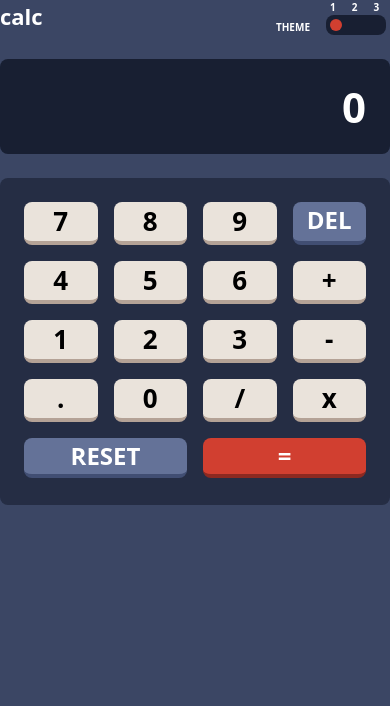
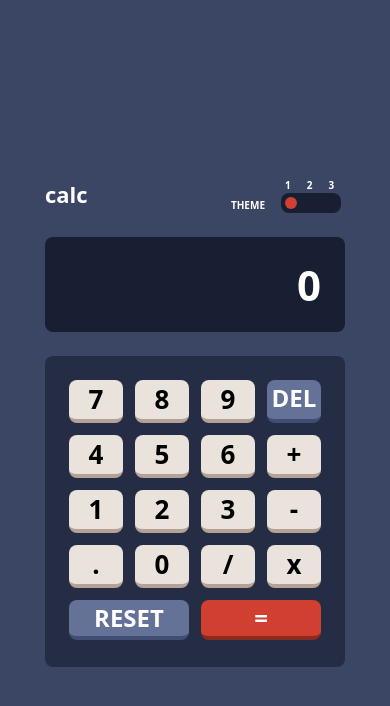
Before and after one commit to As-Tomas/Calculator-App, a React (Vite) app in the folder Calc-APP/: page / in a window 390 px wide. Shown: the top 706 px of the page. Built offline with nearby package versions, Linux system fonts and the light colour scheme.

Commit message:
fix aligment for smaller than 640px screens

```diff
--- a/Calc-APP/src/App.jsx
+++ b/Calc-APP/src/App.jsx
@@ -30,8 +30,8 @@ function App() {
     <>
     <div className={`${theme}`}>
 
-      <div className="bg-skin-main-background   w-screen h-screen  ">
-        <div className=" mx-auto font-League Spartan font-bold  sm:w-[375px] md:w-[490px]">
+      <div className="bg-skin-main-background   w-screen h-screen flex items-center ">
+        <div className=" mx-auto font-League Spartan font-bold w-[300px] md:w-[375px]">
           <Theme themeId={handleThemeSelection}/>
           <Display result={count.toString()} />
           <KeyPad onKeyClick={handleKeyClick} />
--- a/Calc-APP/src/components/keyPad/KeyPad.jsx
+++ b/Calc-APP/src/components/keyPad/KeyPad.jsx
@@ -7,7 +7,7 @@ export const KeyPad = (props) => {
       };
 
   return (
-    <div className=" bg-skin-keypad-background grid grid-cols-4 grid-rows-5 gap-4 p-6 rounded-lg">
+    <div className=" bg-skin-keypad-background grid grid-cols-4 grid-rows-5 gap-3 md:gap-4 p-6 rounded-lg">
       <Button key={1} name="7" onClick={() => handleClick(7)}/>
       <Button key={2} name="8" onClick={() => handleClick(8)}/>
       <Button key={3} name="9" onClick={() => handleClick(9)}/>
--- a/Calc-APP/src/components/theme/Theme.jsx
+++ b/Calc-APP/src/components/theme/Theme.jsx
@@ -10,7 +10,7 @@ export const Theme = (props) => {
   return (
     <div className="flex flex-row justify-between text-skin-text-color-upper text-[22px]">
       <h1>calc</h1>
-      <div className="flex items-end text-[10px]">
+      <div className="flex items-end text-[10px] ">
         <div className="mr-3">THEME</div>
         <div className="flex flex-col">
           <div className="flex flex-row space-x-4 px-2">
```
